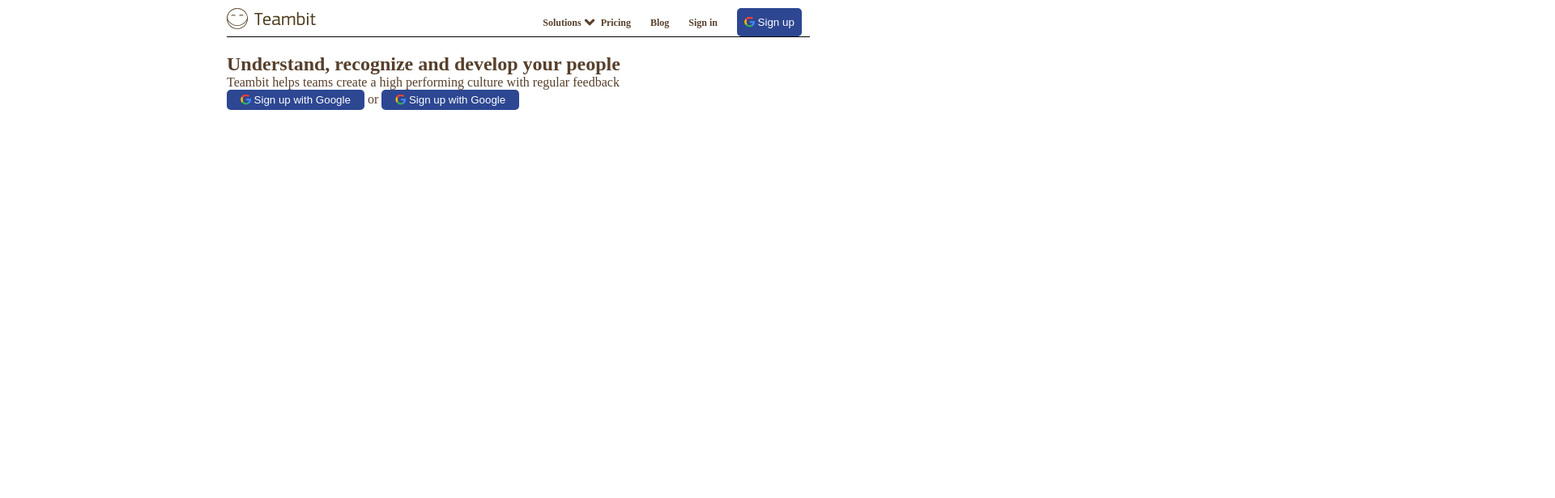
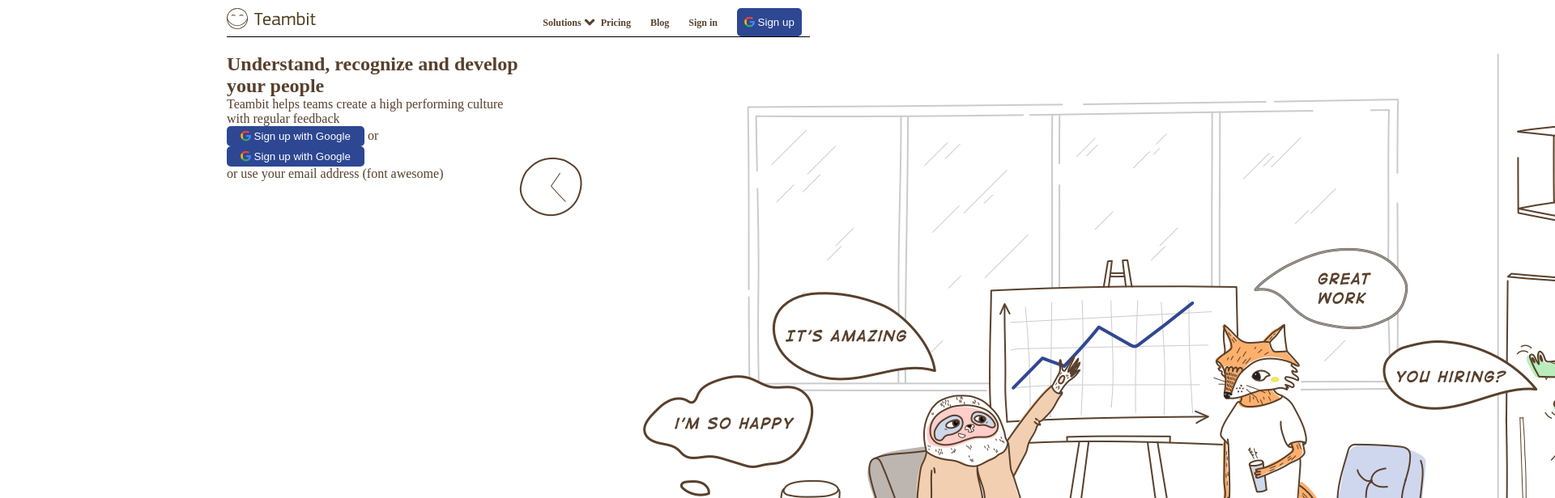
Before and after one commit to ENZOboldi87/node-sass-teambit, a website: page index.html in a window 1280 px wide. Shown: the top 616 px of the page at 81% size, 1920 px wide, since content can reach past the window. Drawn offline with nearby package versions, Linux system fonts and the light colour scheme.

Commit message:
aggiornamento 1.0

```diff
--- a/index.html
+++ b/index.html
@@ -30,7 +30,7 @@
                   <li> <a href="#">Pricing</a> </li>
                   <li> <a href="#">Blog</a> </li>
                   <li> <a href="#">Sign in</a> </li>
-                  <li><a href="#"> <button class="myButton"> <i class="fab fa-google" aria-hidden="true"></i> Sign up</button> </a></li>
+                  <li> <a href="#"> <button class="myButton"> <i class="fab fa-google" aria-hidden="true"></i> Sign up</button> </a></li>
               </ul>
             </nav>
           </div>
@@ -43,22 +43,19 @@
       <!-- jumbotron -->
       <section class="jumbotron">
         <div class="container">
-          <div class="left">
-            <div class="context">
+          <div class="context">
+            <div class="col left">
               <h1>Understand, recognize and develop your people</h1>
               <p>Teambit helps teams create a high performing culture with regular feedback</p>
-            </div>
-            <div class="lower-context">
               <button class="myButton"><i class="fab fa-google" aria-hidden="true"></i> Sign up with Google</button>
               <span>or</span>
               <button class="myButton"><i class="fab fa-google" aria-hidden="true"></i> Sign up with Google</button>
+              <p>or use your email address (font awesome)</p>
+            </div>
+            <div class="col right">
+              <img src="img/illustration-main.jpg" alt="jumbotron-image">
             </div>
           </div>
-          <div class="right">
-
-          </div>
-
-        </div>
       </section>
       <!-- ends jumbotron -->
       <!-- upper-jumbo -->
--- a/src/css/partials/_common.scss
+++ b/src/css/partials/_common.scss
@@ -18,6 +18,10 @@
     @include generalContainer;
   }
 
+  .col {
+    width: calc(100% / 2);
+  }
+
   .left {
     float: left;
   }
@@ -25,4 +29,5 @@
   .right {
     float: right;
   }
+
 }
```
Also changed, not shown: dist/app.css.
